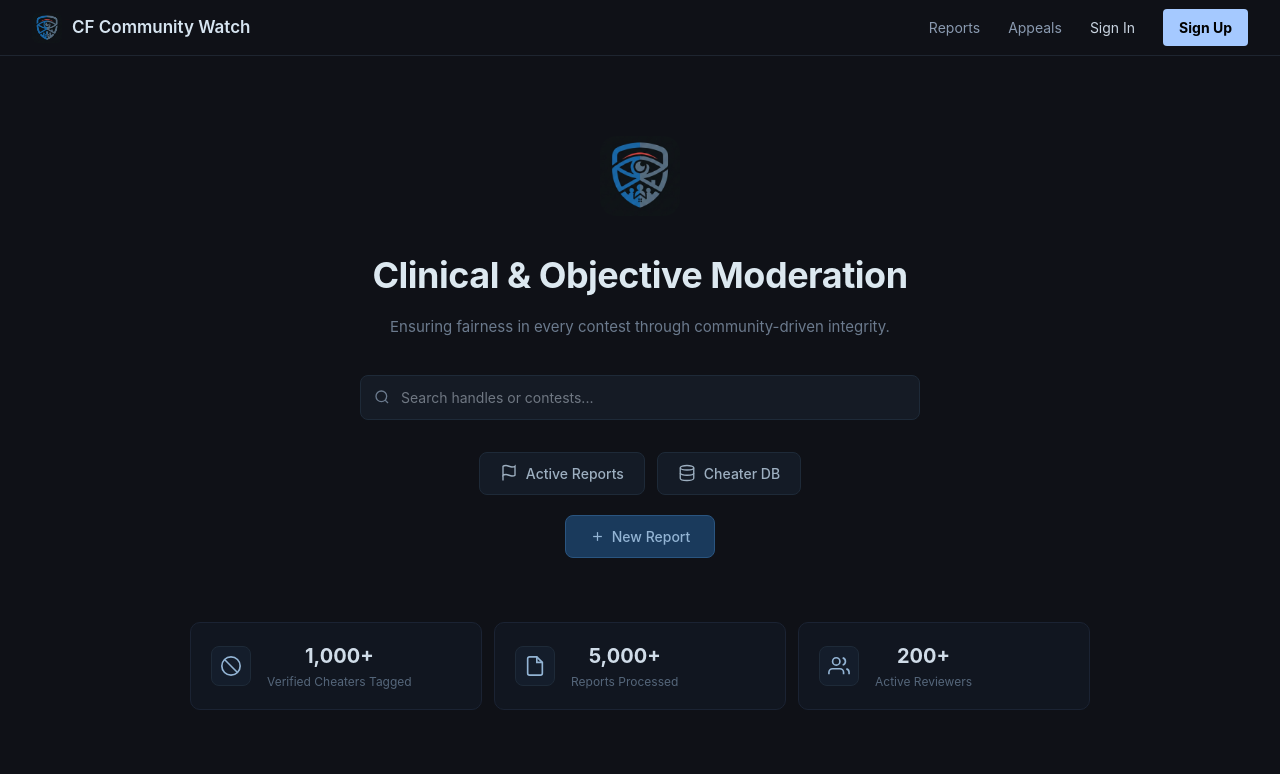
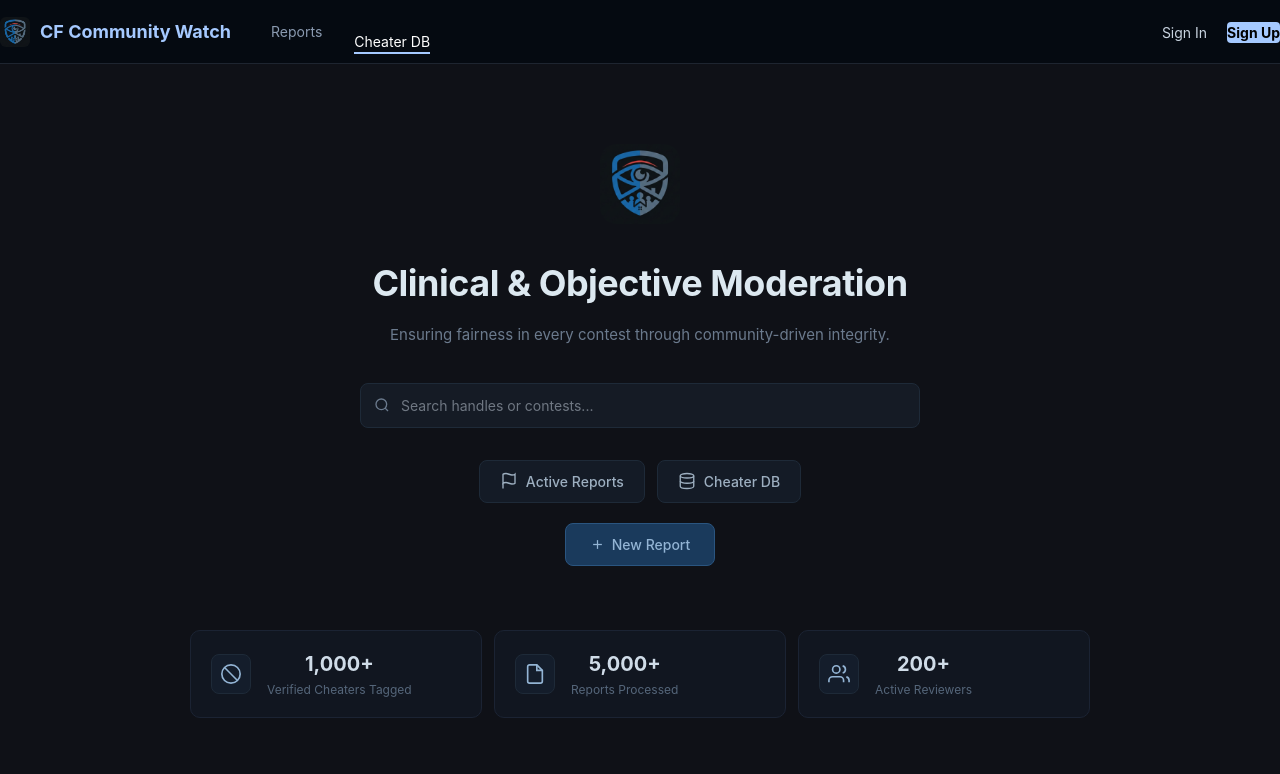
Before and after one commit to assaampuhel/community-watch, a React (Vite) app in the folder client/: page / in a window 1280 px wide. Shown: the top 774 px of the page. Built offline with nearby package versions, Linux system fonts and the light colour scheme.

Commit message:
linked all components and addednavbar.tsx

```diff
--- a/client/src/components/ActiveReports.tsx
+++ b/client/src/components/ActiveReports.tsx
@@ -1,5 +1,6 @@
 import { useState } from "react";
-import { useVerifyHandle } from "./useVerifyHandle";
+import { useVerifyHandle } from "./VerifyHandle";
+import Navbar from "./navbar";
 const responsiveStyles = `
   * { box-sizing: border-box; margin: 0; padding: 0; }
   html, body, #root { height: 100%; width: 100%; }
@@ -76,48 +77,7 @@ export default function ActiveReports() {
         display: "flex",
         flexDirection: "column",
       }}>
-        {/* Navbar */}
-        <nav style={{
-          display: "flex",
-          alignItems: "center",
-          justifyContent: "space-between",
-          padding: "0 32px",
-          height: "64px",
-          borderBottom: "1px solid #1e2530",
-          backgroundColor: "#050a11",
-          position: "sticky",
-          top: 0,
-          zIndex: 100,
-        }}>
-          <div style={{ display: "flex", alignItems: "center", gap: "40px" }}>
-            <div style={{ display: "flex", alignItems: "center", gap: "10px" }}>
-              <div style={{ width: "30px", height: "30px", borderRadius: "6px", overflow: "hidden" }}>
-                <img src="/logo.png" alt="CF Community Watch" style={{ width: "100%", height: "100%", objectFit: "cover" }} />
-              </div>
-              <span style={{ fontSize: "18px", fontWeight: 700, color: "#a5c9ff" }}>CF Community Watch</span>
-            </div>
-            <div className="cf-nav-links" style={{ display: "flex", gap: "32px" }}>
-              <a href="#" style={{ color: "#8a9ab0", fontSize: "14px", textDecoration: "none" }}>Reports</a>
-              <a href="#" style={{ color: "#8a9ab0", fontSize: "14px", textDecoration: "none" }}>Leaderboard</a>
-              <a href="#" style={{ color: "#8a9ab0", fontSize: "14px", textDecoration: "none" }}>Reviewers</a>
-              <a href="#" style={{ color: "#fff", fontSize: "14px", textDecoration: "none", borderBottom: "2px solid #a5c9ff", paddingBottom: "20px" }}>Appeals</a>
-            </div>
-          </div>
-
-          <div className="cf-nav-buttons" style={{ display: "flex", alignItems: "center", gap: "20px" }}>
-            <button style={{ background: "transparent", border: "none", color: "#c9d4e0", fontSize: "14px", cursor: "pointer" }}>Sign In</button>
-            <button style={{
-              padding: "8px 16px",
-              background: "#a5c9ff",
-              border: "none",
-              borderRadius: "4px",
-              color: "#000",
-              fontSize: "14px",
-              fontWeight: "bold",
-              cursor: "pointer",
-            }}>Sign Up</button>
-          </div>
-        </nav>
+       <Navbar />
 
         {/* Main Content */}
         <main style={{ flex: 1, padding: "40px 24px", maxWidth: "1200px", margin: "0 auto", width: "100%" }}>
--- a/client/src/components/Authform.tsx
+++ b/client/src/components/Authform.tsx
@@ -1,7 +1,8 @@
-import { useState } from 'react';
-import { useVerifyHandle } from './useVerifyHandle';
-
+import { useState, useEffect} from 'react';
+import { useVerifyHandle } from './VerifyHandle';
+import { useSearchParams } from 'react-router';
 export default function AuthForm() {
+  const [searchParams] = useSearchParams();
   const [activeTab, setActiveTab] = useState('signin');
   const [isLoggedIn, setIsLoggedIn] = useState<boolean>(false);
   const {
@@ -14,6 +15,12 @@ export default function AuthForm() {
     verifyHandle
   } = useVerifyHandle();
 
+  useEffect(() => {
+    const mode = searchParams.get('mode');
+    if (mode === 'signup' || mode === 'signin') {
+      setActiveTab(mode);
+    }
+  }, [searchParams]);
 
   return (
     <div className="min-h-screen bg-background text-text-main flex flex-col items-center justify-center p-6">
--- a/client/src/components/CheaterDB.tsx
+++ b/client/src/components/CheaterDB.tsx
@@ -1,4 +1,5 @@
 import { useState } from "react";
+import Navbar from "./navbar";
 
 const responsiveStyles = `
   * { box-sizing: border-box; margin: 0; padding: 0; }
@@ -143,47 +144,7 @@ export default function CheaterDB() {
         flexDirection: "column",
       }}>
 
-        {/* ── Navbar ── */}
-        <nav style={{
-          display: "flex",
-          alignItems: "center",
-          justifyContent: "space-between",
-          padding: "0 32px",
-          height: "64px",
-          borderBottom: "1px solid #1e2530",
-          backgroundColor: "#050a11",
-          position: "sticky",
-          top: 0,
-          zIndex: 100,
-        }}>
-          <div style={{ display: "flex", alignItems: "center", gap: "40px" }}>
-            <span style={{ fontSize: "18px", fontWeight: 700, color: "#a5c9ff" }}>CF Watch</span>
-            <div className="cf-nav-links" style={{ display: "flex", gap: "32px" }}>
-              <a href="#" style={{ color: "#8a9ab0", fontSize: "14px", textDecoration: "none" }}>Active Reports</a>
-              <a href="#" style={{
-                color: "#fff", fontSize: "14px", textDecoration: "none",
-                borderBottom: "2px solid #a5c9ff", paddingBottom: "20px"
-              }}>+ New Report</a>
-            </div>
-          </div>
-          <div className="cf-nav-buttons" style={{ display: "flex", alignItems: "center", gap: "20px" }}>
-            <button style={{ background: "transparent", border: "none", color: "#c9d4e0", fontSize: "14px", cursor: "pointer" }}>
-              Sign In
-            </button>
-            <button style={{
-              padding: "8px 16px",
-              background: "#a5c9ff",
-              border: "none",
-              borderRadius: "4px",
-              color: "#000",
-              fontSize: "14px",
-              fontWeight: "bold",
-              cursor: "pointer",
-            }}>
-              Sign Up
-            </button>
-          </div>
-        </nav>
+       <Navbar />
 
         {/* ── Hero / Search ── */}
         <div className="cf-hero" style={{
--- a/client/src/components/HomePage.tsx
+++ b/client/src/components/HomePage.tsx
@@ -1,5 +1,7 @@
-import { useState } from "react";
+import { useState, useEffect } from "react";
 import { NavLink } from "react-router-dom";
+import { useSearchParams } from 'react-router';
+import Navbar from "./navbar";
 const responsiveStyles = `
   * { box-sizing: border-box; margin: 0; padding: 0; }
   html, body, #root { height: 100%; width: 100%; }
@@ -132,6 +134,7 @@ function HomePage() {
 
   return (
     <>
+    <Navbar />
     <style>{responsiveStyles}</style>
     <div style={{
       minHeight: "100vh",
@@ -142,47 +145,6 @@ function HomePage() {
       display: "flex",
       flexDirection: "column",
     }}>
-      {/* Navbar */}
-      <nav style={{
-        display: "flex",
-        alignItems: "center",
-        justifyContent: "space-between",
-        padding: "0 32px",
-        height: "56px",
-        borderBottom: "1px solid #1e2530",
-        backgroundColor: "#0f1117",
-        position: "sticky",
-        top: 0,
-        zIndex: 100,
-      }}>
-        <div style={{ display: "flex", alignItems: "center", gap: "10px" }}>
-          <div style={{
-            width: "30px", height: "30px",
-            borderRadius: "6px",
-            display: "flex", alignItems: "center", justifyContent: "center",
-            overflow: "hidden"
-          }}>
-            <img src="/logo.png" alt="CF Community Watch" style={{ width: "100%", height: "100%", objectFit: "cover" }} />
-          </div>
-          <span style={{ fontSize: "17px", fontWeight: 600, color: "#d6e4f0" }}>CF Community Watch</span>
-        </div>
-
-        <div className="cf-nav-buttons" style={{ display: "flex", alignItems: "center", gap: "28px" }}>
-          <a className="cf-nav-links" href="#" style={{ color: "#8a9ab0", fontSize: "14px", textDecoration: "none" }}>Reports</a>
-          <a className="cf-nav-links" href="#" style={{ color: "#8a9ab0", fontSize: "14px", textDecoration: "none" }}>Appeals</a>
-           <button style={{ background: "transparent", border: "none", color: "#c9d4e0", fontSize: "14px", cursor: "pointer" }}>Sign In</button>
-            <button style={{
-              padding: "8px 16px",
-              background: "#a5c9ff",
-              border: "none",
-              borderRadius: "4px",
-              color: "#000",
-              fontSize: "14px",
-              fontWeight: "bold",
-              cursor: "pointer",
-            }}>Sign Up</button>
-        </div>
-      </nav>
 
       {/* Hero */}
       <main style={{ flex: 1 }}>
@@ -378,6 +340,7 @@ function HomePage() {
             We rely on experienced community members to maintain integrity. If you have a rating of 1500+ and want to help keep contests fair, apply to become a reviewer.
           </p>
           <div style={{ display: "flex", gap: "12px", justifyContent: "center" }}>
+            <NavLink to="/auth?mode=signin">
             <button style={{
               padding: "10px 28px",
               background: "#141b26",
@@ -388,6 +351,8 @@ function HomePage() {
               fontWeight: 500,
               cursor: "pointer",
             }}>Sign In</button>
+            </NavLink>
+            <NavLink to="/auth?mode=signup">
             <button style={{
               padding: "10px 28px",
               background: "#1a3a5c",
@@ -398,6 +363,7 @@ function HomePage() {
               fontWeight: 500,
               cursor: "pointer",
             }}>Apply Now</button>
+            </NavLink>
           </div>
         </section>
       </main>
--- a/client/src/components/navbar.tsx
+++ b/client/src/components/navbar.tsx
@@ -1,32 +1,37 @@
+import { NavLink } from "react-router";
+
 function Navbar() {
   return (
     <nav className="flex items-center justify-between px-8 h-16 border-b border-[#1e2530] bg-[#050a11] sticky top-0 z-50 font-sans">
       <div className="flex items-center gap-10">
         {/* Logo & Title */}
-        <div className="flex items-center gap-2.5">
+         <NavLink to="/"><div className="flex items-center gap-2.5">
           <div className="w-[30px] h-[30px] rounded-md overflow-hidden">
            <img src="/logo.png" alt="CF Community Watch" className="w-full h-full object-cover" />
           </div>
           <span className="text-[18px] font-bold text-[#a5c9ff]">CF Community Watch</span>
         </div>
+        </NavLink>
 
         {/* Navigation Links */}
         <div className="hidden sm:flex gap-8 items-center">
-          <a href="#" className="text-[14px] text-[#8a9ab0] hover:text-white transition-colors no-underline">Reports</a>
-          <a href="#" className="text-[14px] text-[#8a9ab0] hover:text-white transition-colors no-underline">Leaderboard</a>
-          <a href="#" className="text-[14px] text-[#8a9ab0] hover:text-white transition-colors no-underline">Reviewers</a>
-          <a href="#" className="text-[14px] text-white no-underline border-b-2 border-[#a5c9ff] pb-[20px] translate-y-[11px]">Appeals</a>
+          <NavLink to="/reports" className="text-[14px] text-[#8a9ab0] hover:text-white transition-colors no-underline">Reports</NavLink>
+          <NavLink to="/cheaters" className="text-[14px] text-white no-underline border-b-2 border-[#a5c9ff] pb-[20px] translate-y-[11px]">Cheater DB</NavLink>
         </div>
       </div>
 
-      {/* Auth Buttons */}
+      {/* Navbar Auth Buttons */}
         <div className="flex items-center gap-5">
+          <NavLink to="/auth?mode=signin">
             <button className="text-[14px] text-[#c9d4e0] hover:text-white transition-colors bg-transparent border-none cursor-pointer">
               Sign In
             </button>
+          </NavLink>
+          <NavLink to="/auth?mode=signup">
             <button className="text-[14px] font-bold text-black bg-[#a5c9ff] px-4 py-2 rounded hover:bg-[#8ab6f8] transition-colors cursor-pointer border-none">
               Sign Up
             </button>
+          </NavLink>
         </div>
     </nav>
   );
```
Also changed, not shown: client/src/components/VerifyHandle.tsx (renamed from client/src/components/useVerifyHandle.tsx). Lines whose indentation alone changed are shown as unchanged.
